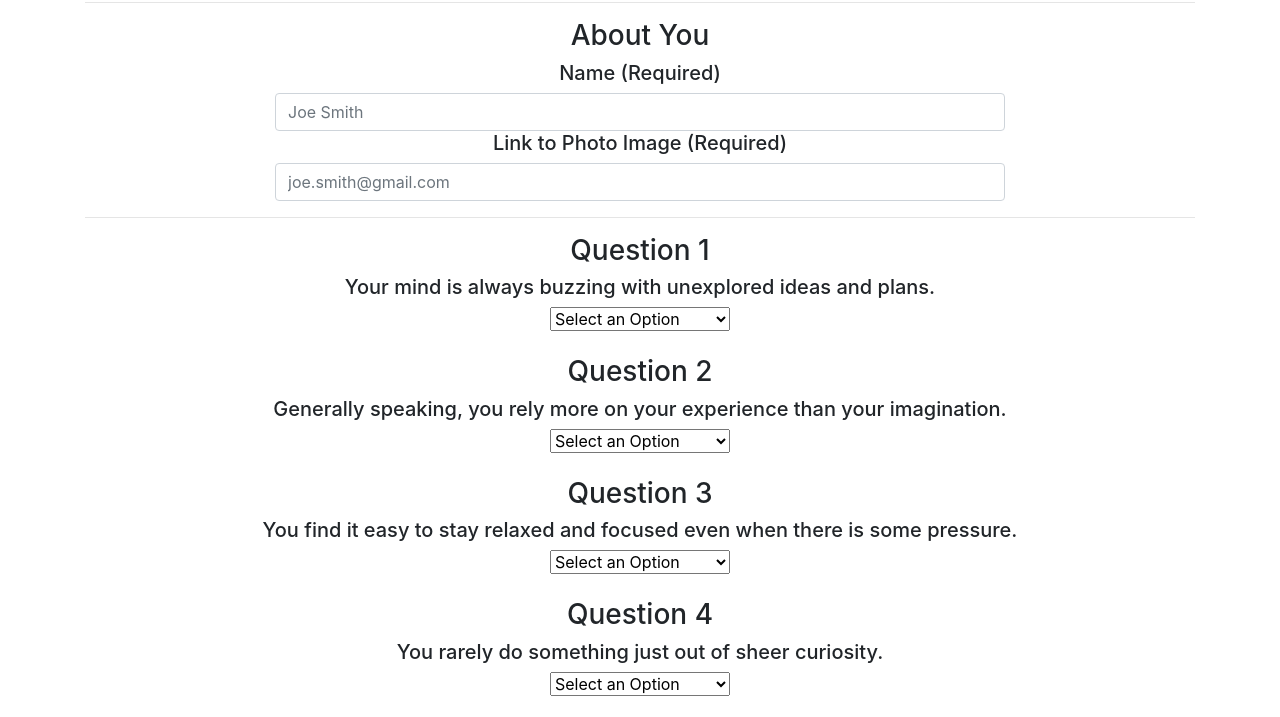
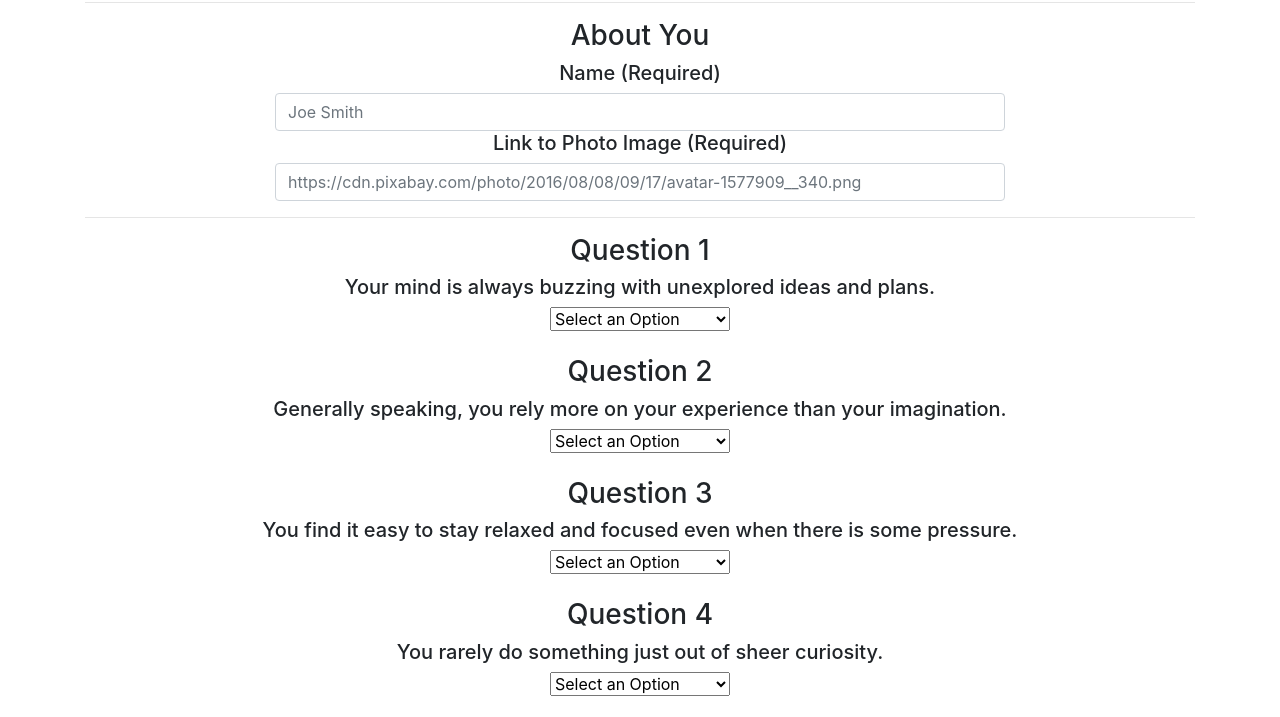
Before and after one commit to muntasir2165/FriendFinder, a website: page app/public/survey.html in a window 1280 px wide. Shown: the part 70-787 px from the top of the page. Drawn offline with nearby package versions, Linux system fonts and the light colour scheme.

Commit message:
updated the placeholder text for the image url

```diff
--- a/app/public/survey.html
+++ b/app/public/survey.html
@@ -52,7 +52,7 @@
 					<h5>Name (Required)</h5>
 					<input type="text" id="name" class="form-control" placeholder="Joe Smith">
 					<h5>Link to Photo Image (Required)</h5>
-					<input type="text" id="photo_url" class="form-control" placeholder="joe.smith@gmail.com">
+					<input type="text" id="photo_url" class="form-control" placeholder="https://cdn.pixabay.com/photo/2016/08/08/09/17/avatar-1577909__340.png">
 				</div>
 			</div>
 
```
